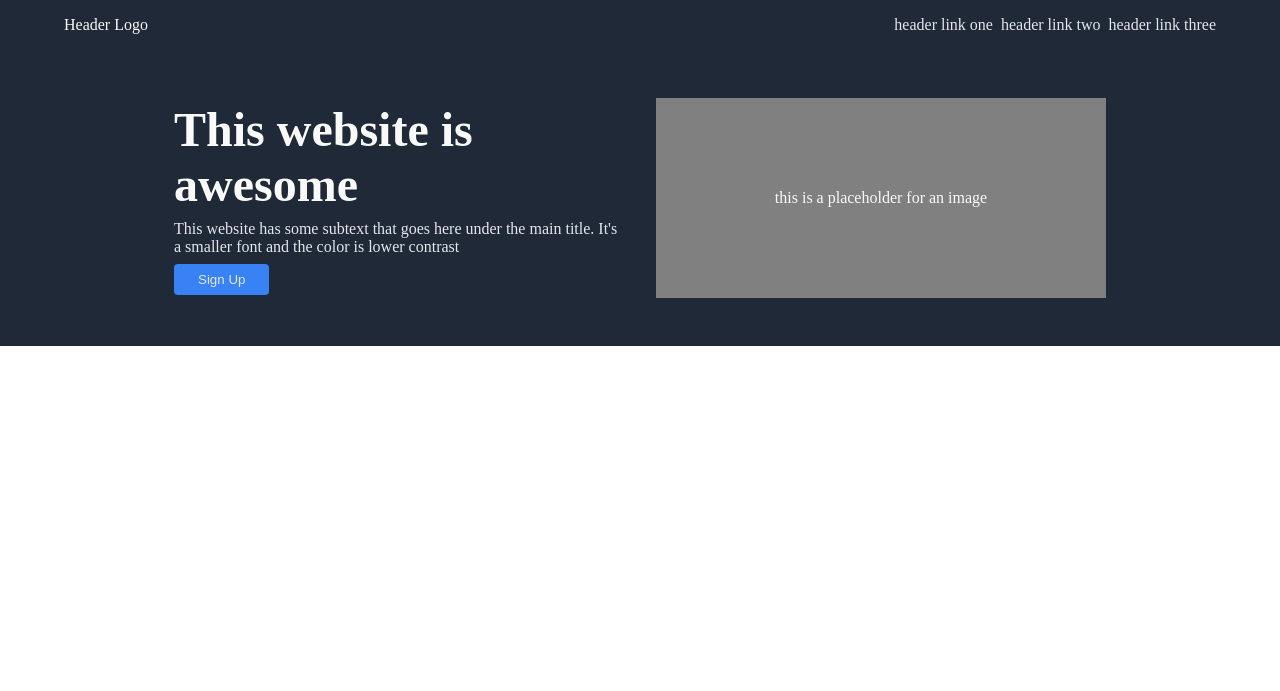
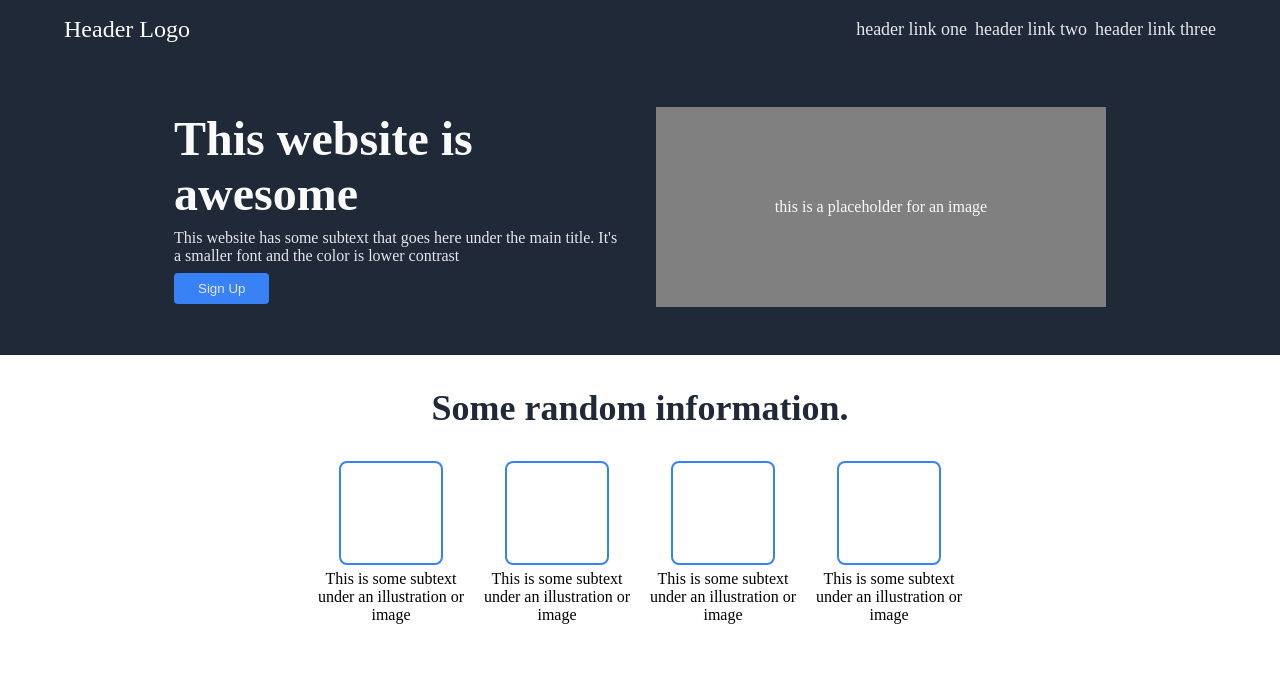
Before and after one commit to jclark1913/Flexbox-Landing-Page, a plain HTML site: page index.html in a window 1280 px wide. Drawn offline with Linux system fonts and the light colour scheme.

Commit message:
Add Information Section
- Add info content

```diff
--- a/index.html
+++ b/index.html
@@ -37,6 +37,44 @@
         </div>
     </div>
 
+    <div class="container-info">
+        <div class="info-header">
+            Some random information.
+        </div>
+
+        <div class="info-wrapper">
+
+            <div class="info">
+                <div class="info-box">
+                </div>
+                <div class="info-description">
+                    This is some subtext under an illustration or image
+                </div>
+            </div>
+            <div class="info">
+                <div class="info-box">
+                </div>
+                <div class="info-description">
+                    This is some subtext under an illustration or image
+                </div>
+            </div>
+            <div class="info">
+                <div class="info-box">
+                </div>
+                <div class="info-description">
+                    This is some subtext under an illustration or image
+                </div>
+            </div>
+            <div class="info">
+                <div class="info-box">
+                </div>
+                <div class="info-description">
+                    This is some subtext under an illustration or image
+                </div>
+            </div>
+        </div>
+    </div>
+
 </body>
 
 </html>
--- a/style.css
+++ b/style.css
@@ -4,6 +4,7 @@ body {
 
 .logo {
     color: #F9FAF8;
+    font-size: 24px;
 }
 
 /* STYLE CHANGES */
@@ -15,6 +16,8 @@ a {
 
 /* CONTAINERS FOR FLEXBOX */
 
+/* HEADER */
+
 .container-header {
     display: flex;
     justify-content: space-between;
@@ -25,7 +28,11 @@ a {
 .header-links {
     display: flex;
     gap: 8px;
+    font-size: 18px;
+    align-items: center;
 }
+
+/* HERO */
 
 .container-hero {
     display: flex;
@@ -76,3 +83,43 @@ a {
     max-width: 450px;
     min-height: 200px;
 }
+
+/* INFORMATION */
+
+.container-info {
+    padding: 32px 64px;
+}
+
+.info-header {
+    display: flex;
+    justify-content: center;
+    align-items: center;
+    font-size: 36px;
+    font-weight: 800;
+    color:#1F2937;
+}
+
+.info-wrapper {
+    display: flex;
+    padding: 32px 64px;
+    gap: 16px;
+    justify-content: center;
+    text-align: center;
+}
+
+.info {
+    display: flex;
+    flex: 1;
+    max-width: 150px;
+    flex-direction: column;
+    justify-content: center;
+    align-items: center;
+    gap: 5px;
+}
+
+.info-box {
+    border: 2px solid #3882F6;
+    border-radius: 8px;
+    height: 100px;
+    width: 100px;
+}
```
